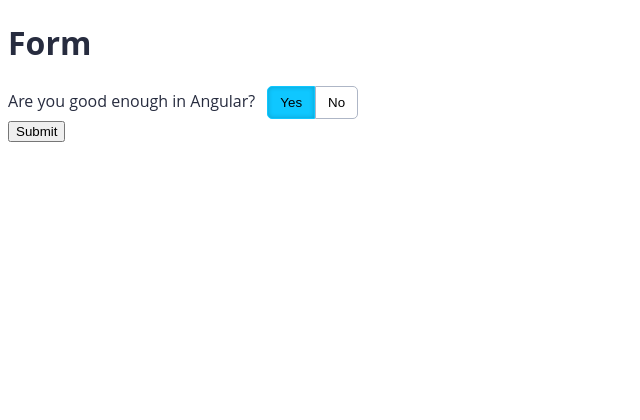
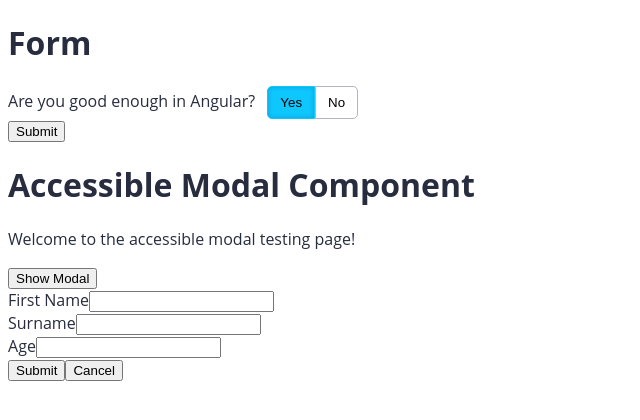
Before and after one commit to carolvasc/angular-accessibility, an Angular app: page / in a window 1280 px wide. Shown: the top 420 px of the page, without its empty margins (0-640 px from the left). Built offline with nearby package versions, Linux system fonts and the light colour scheme.

Commit message:
feat: criação do serviço e inicio da criação do formulario

```diff
--- a/src/app/app.component.html
+++ b/src/app/app.component.html
@@ -8,4 +8,26 @@
     ></app-yes-no-button-group>
     <button>Submit</button>
   </form>
+
+  <h1>Accessible Modal Component</h1>
+  <p>Welcome to the accessible modal testing page!</p>
+  <button type="button">Show Modal</button>
+
+  <div class="form-field">
+    <label for="firstName">First Name</label>
+    <input id="firstName" />
+  </div>
+  <div class="form-field">
+    <label for="surname">Surname</label>
+    <input id="surname" />
+  </div>
+  <div class="form-field">
+    <label for="age">Age</label>
+    <input id="age" />
+  </div>
+
+  <div class="button-group">
+    <button class="button button-primary" type="button">Submit</button>
+    <button class="button button-secondary" type="button">Cancel</button>
+  </div>
 </main>
--- a/src/app/shared/components/modal/services/modal.service.ts
+++ b/src/app/shared/components/modal/services/modal.service.ts
@@ -1,4 +1,20 @@
-import { Injectable } from '@angular/core';
+import { Injectable, TemplateRef } from '@angular/core';
 
 @Injectable()
-export class ModalService {}
+export class ModalService {
+  public open(config: ModalConfig): ModalRef {
+    console.log('open called');
+    return new ModalRef();
+  }
+}
+
+export interface ModalConfig {
+  templateRef: TemplateRef<any>;
+  title: string;
+}
+
+export class ModalRef {
+  public close(): void {
+    console.log('close called');
+  }
+}
```
